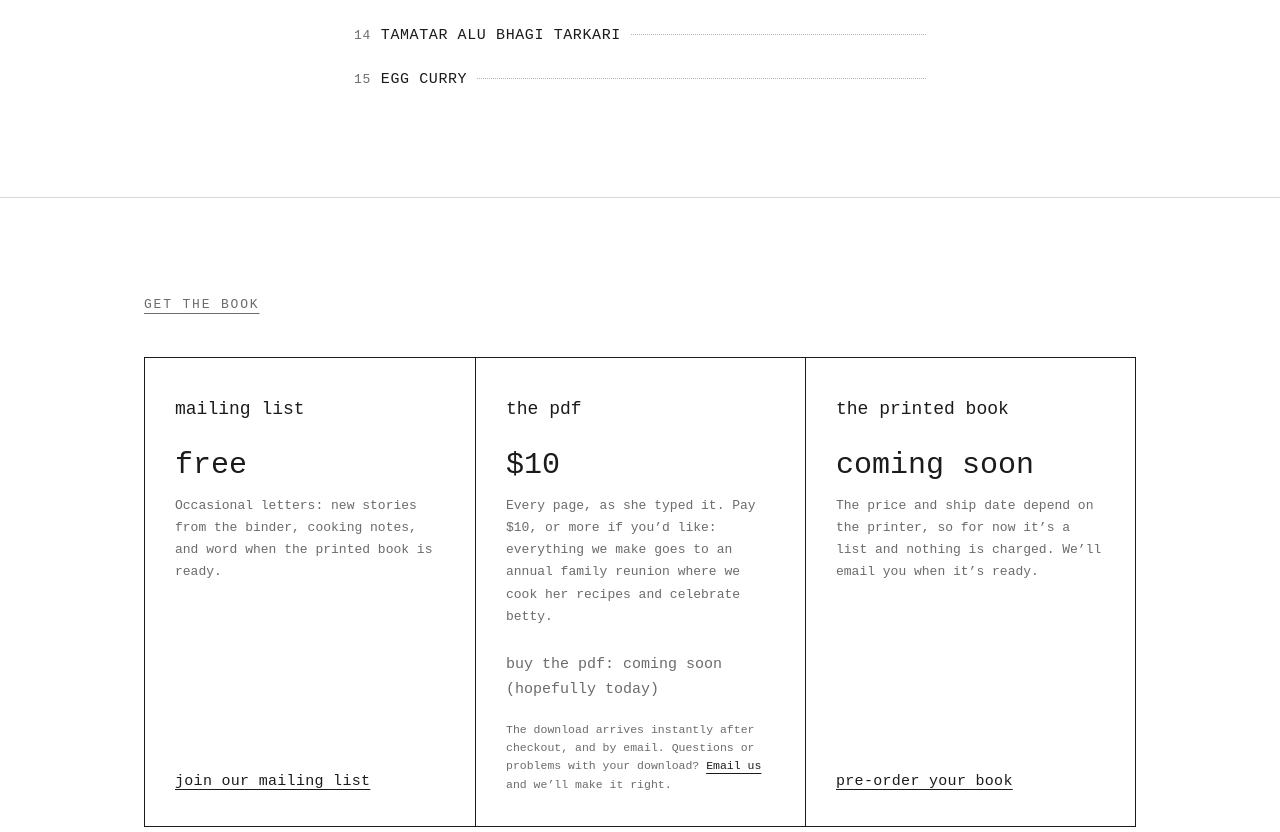
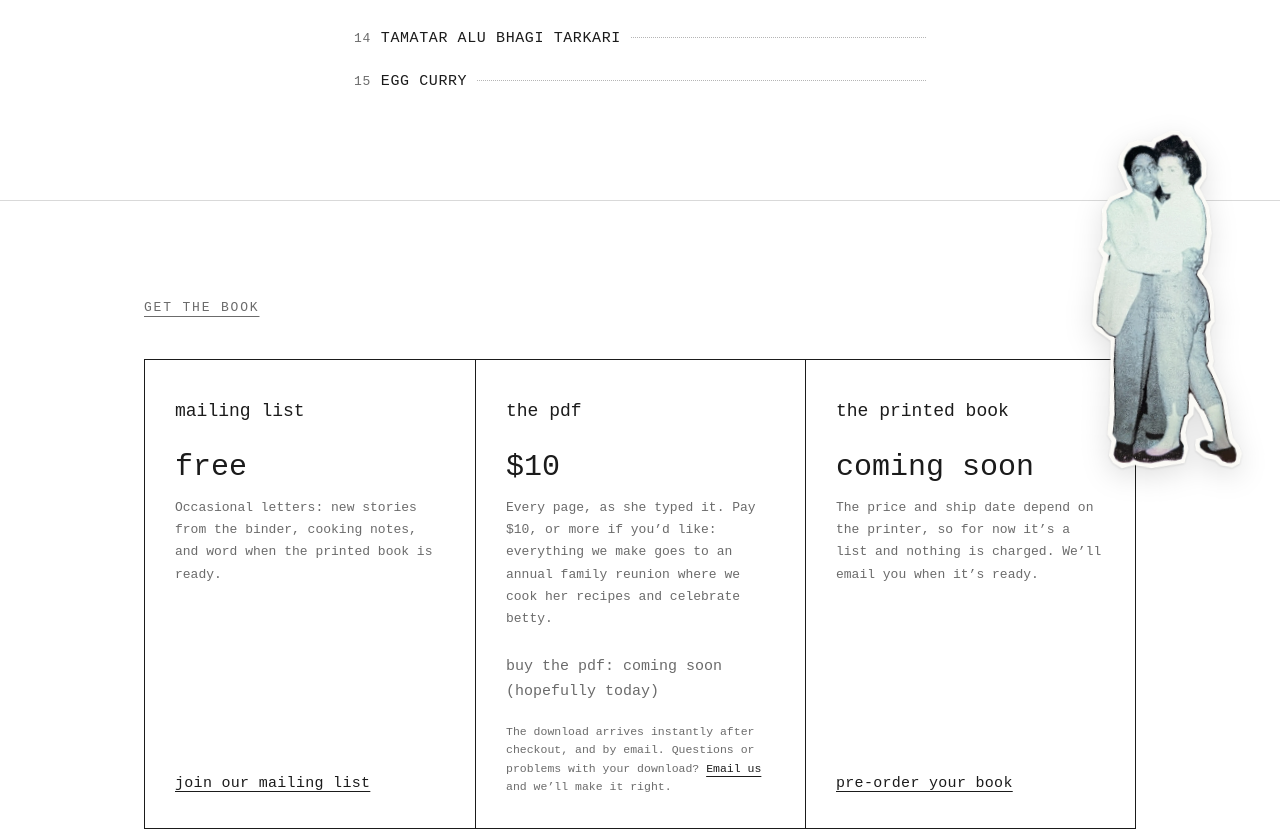
Before and after one commit to jazminamai/indianamericana, a plain HTML site: page index.html in a window 1280 px wide. Shown: the part 4765-5597 px from the top of the page. Drawn offline with Linux system fonts and the light colour scheme.

Commit message:
Updated 'Dear Anil, Love, Mom' lockup; gus and betty cut-out beside get the book
Co-Authored-By: Claude Opus 5.5 <noreply@anthropic.com>
Claude-Session: https://claude.ai/code/session_016hvDMAgF7i1iKKe3waLZK1

```diff
--- a/index.html
+++ b/index.html
@@ -129,7 +129,14 @@
   .contents li .tag { font-size: 12px; color: var(--blue); letter-spacing: .06em; }
 
   /* ---------- get the book ---------- */
-  .options { display: grid; grid-template-columns: repeat(3, 1fr); gap: 0; border: 1px solid var(--ink); }
+  #get { overflow-x: clip; }
+  .options { position: relative; display: grid; grid-template-columns: repeat(3, 1fr); gap: 0; border: 1px solid var(--ink); }
+  .options .cutout {
+    position: absolute; z-index: 2; pointer-events: none;
+    width: 160px; height: auto; right: -118px; top: -230px;
+    transform: rotate(4deg);
+    filter: drop-shadow(0 1px 1px rgba(0,0,0,.12)) drop-shadow(0 8px 14px rgba(0,0,0,.12));
+  }
   .option { padding: 36px 30px 32px; display: flex; flex-direction: column; }
   .option + .option { border-left: 1px solid var(--ink); }
   .option h3 { font-weight: 400; font-size: 18px; margin: 0 0 6px; }
@@ -268,6 +275,7 @@
     .pair[data-paper="right"] .paper { margin-left: 6%; }
 
     .options { grid-template-columns: 1fr; }
+    .options .cutout { width: 110px; right: -8px; top: -200px; }
     .option + .option { border-left: 0; border-top: 1px solid var(--ink); }
     section { padding: 72px 0; }
     .hero { padding: 84px 0 56px; }
@@ -451,6 +459,7 @@ deep fat.</pre>
     <div class="wrap">
       <p class="label"><span>get the book</span></p>
       <div class="options">
+        <img class="cutout" src="images/gus-and-betty-cutout.png" alt="gus and betty, 1954, cut out of their photo" loading="lazy">
 
         <div class="option" id="list">
           <h3>mailing list</h3>
```
Also changed, not shown: images/dear-anil-love-betty.png, images/gus-and-betty-cutout.png (added).
